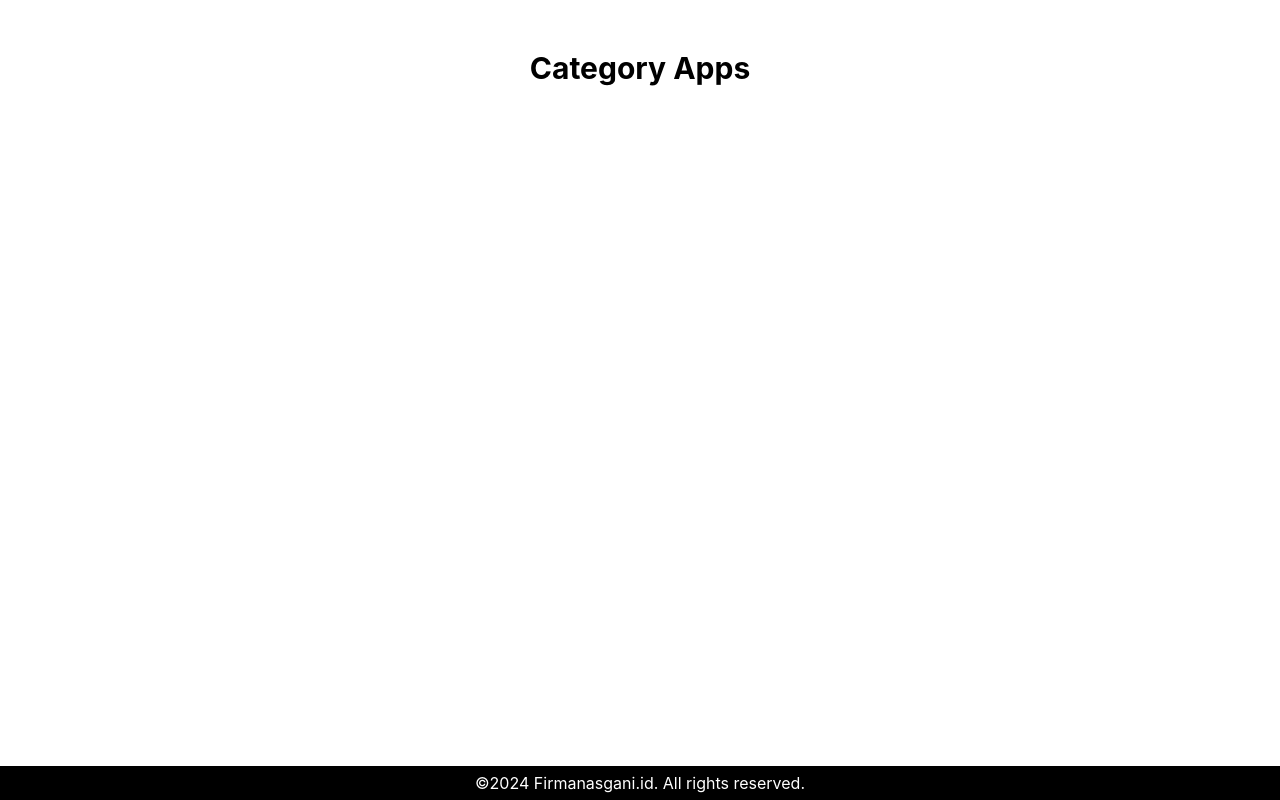
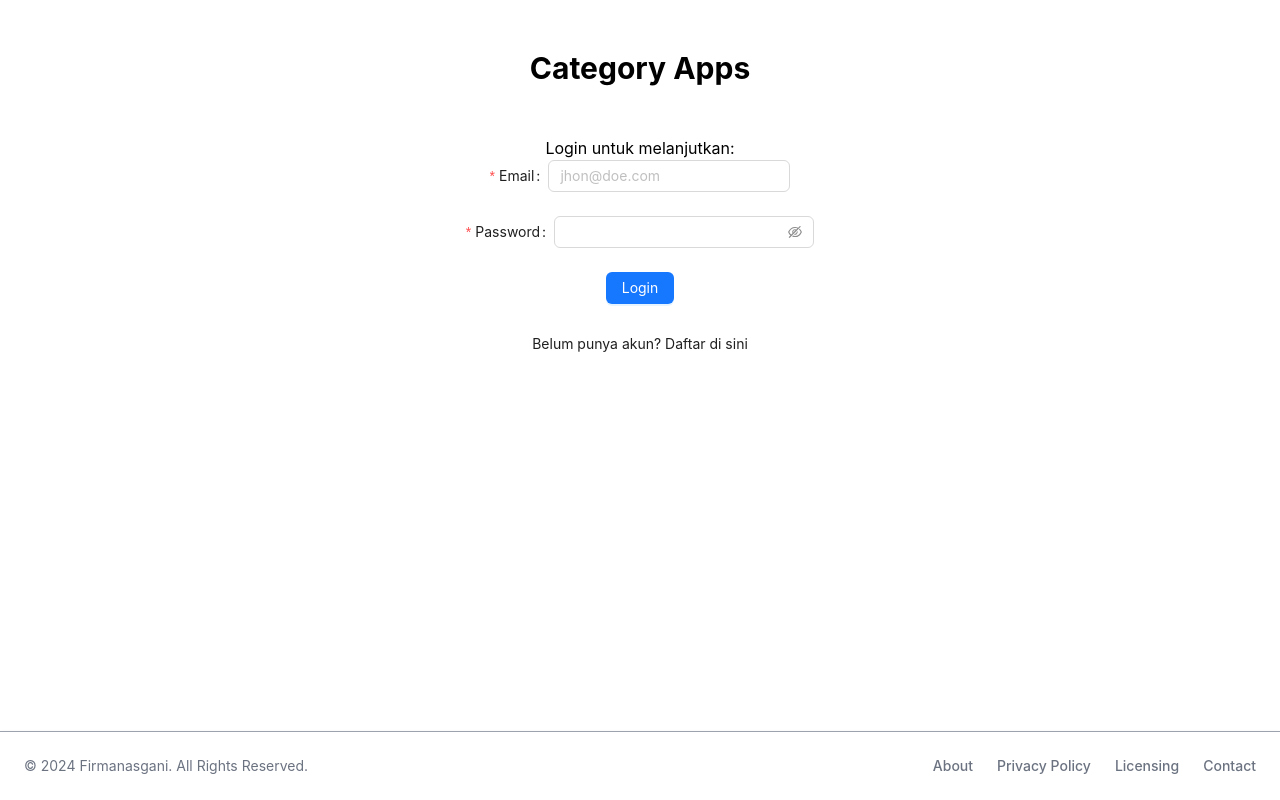
Before and after one commit to firmanasgani/module-4-apps, a React (Create React App) app: page /signin in a window 1280 px wide. Built offline with nearby package versions, Linux system fonts and the light colour scheme; the HTML template or start-up script is replaced by a standard one.

Commit message:
check login, register, and home

```diff
--- a/package.json
+++ b/package.json
@@ -12,6 +12,7 @@
     "@types/react": "^18.2.79",
     "@types/react-dom": "^18.2.25",
     "antd": "^5.16.2",
+    "axios": "^1.6.8",
     "formik": "^2.4.5",
     "react": "^18.2.0",
     "react-dom": "^18.2.0",
--- a/src/App.tsx
+++ b/src/App.tsx
@@ -6,24 +6,23 @@ import Signup from "./Pages/Signup";
 import Signin from "./Pages/Signin";
 import Home from "./Pages/Home";
 
-const HelloWorld = () => {
-  const token = localStorage.getItem("token");
-  return token ? <Home /> : <NotLoginYet />;
-};
-const App = () => {
+
+function Boostrap(){
+
   return (
     <>
       <BrowserRouter>
         <Routes>
-          <Route index path="/" element={<HelloWorld />} />
+          <Route index path="/" element={<Home />} />
           <Route path="/register" element={<Register />} />
           <Route path="/signup" element={<Signup />} />
           <Route path="/signin" element={<Signin />} />
-          <Route path="/dashboard" element={<HelloWorld />} />
+          <Route path="/dashboard" element={<NotLoginYet />} />
+          <Route path="*" element={<NotLoginYet />} />
         </Routes>
       </BrowserRouter>
     </>
   );
 };
 
-export default App;
+export default Boostrap;
--- a/src/Pages/Home.tsx
+++ b/src/Pages/Home.tsx
@@ -1,7 +1,46 @@
+import { useEffect, useMemo, useState } from "react";
+import Header from "../components/Header/Index";
+import Footer from "../components/Footer/Index";
 const Home = () => {
+    const [data, setData] = useState({
+        name: '',
+        email: ''
+    })
+
+    const [categories, setCategories] = useState()
+
+    useMemo(() => {
+        const token = localStorage.getItem("_tkn");
+        const url = 'https://library-crud-sample.vercel.app/api'
+        const getProfile = async() => {
+            const getProfile = await fetch(url+'/user/profile', {headers: {Authorization: `Bearer ${token}`}}).then((res) => {return res.json()})
+            const data = getProfile
+            setData(data)
+            // return token ? <Home /> : <NotLoginYet />;
+          };
+
+
+        const getAllCategory = async() => {
+            const getCategory = await fetch(url+'/user/category', {headers: {Authorization: `Bearer ${token}`}}).then((res) => {return res.json()})
+            const data = getCategory
+            setCategories(data)
+        }
+        setTimeout(() => {
+            getProfile()
+            getAllCategory()
+        }, 500)
+    }, [])
 
     return (
-        <div>Home</div>
+        <>
+            <Header />
+            <div className="flex justify-center flex-col items-center mb-10">
+                Welcome back, {data.name}!
+
+
+            </div>
+            <Footer />
+        </>
     )
 }
 
--- a/src/Pages/Signin.tsx
+++ b/src/Pages/Signin.tsx
@@ -1,17 +1,80 @@
-
-import Footer from "../components/Footer/Index"
-import Header from "../components/Header/Index"
-
+import { useState } from "react";
+import Footer from "../components/Footer/Index";
+import Header from "../components/Header/Index";
+import InputForms from "../components/InputForms";
+import { Form as FormAntd, Button } from "antd";
+import { Link } from "react-router-dom";
+import axios from "axios";
 
 const Signin = () => {
+  const url = "https://library-crud-sample.vercel.app/api";
+  const [email, setEmail] = useState("");
+  const [password, setPassword] = useState("");
+  const validateEmail = (email: string) => {
+    var re = /\S+@\S+\.\S+/;
+    return re.test(email);
+  };
+  const handleSubmit = (e: any) => {
+    try {
+      const validate = validateEmail(email);
+      if (!validate) {
+        return alert("Your email format is incorrect.");
+      }
 
-    return(
-        <>
-            <Header />
-            <Footer />
-        </>
+      axios
+        .post(`${url}/user/login`, {
+          email: email,
+          password: password,
+        })
+        .then((response) => {
+          alert("Success Login");
+          console.log("token", response.data);
+          localStorage.setItem("_tkn", response.data.token);
+        })
+        .catch((error) => console.log("Error: " + error));
+    } catch (err: any) {
+      console.log(`handling error: ${err.message}`);
+    }
+  };
 
-    )
-}
+  return (
+    <>
+      <Header />
+      <div className="flex justify-center flex-col items-center mb-10">
+        <h1>Login untuk melanjutkan:</h1>
+        <InputForms
+          nameForms="email"
+          labelForms="Email"
+          placeholder="jhon@doe.com"
+          handleChange={setEmail}
+          rules={[
+            { required: true, message: "Please Input your email" },
+            {
+              type: "email",
+              message: "The input is not valid E-mail!",
+            },
+          ]}
+        />
+        <InputForms
+          nameForms="password"
+          labelForms="Password"
+          handleChange={setPassword}
+          password={true}
+          placeholder="Ex: fox jumping on the lazy dog "
+          rules={[{ required: true, message: "Please Input your password" }]}
+        />
+        <FormAntd.Item>
+          <Button type="primary" htmlType="submit" onClick={handleSubmit}>
+            Login
+          </Button>
+        </FormAntd.Item>
+        <FormAntd.Item>
+          <Link to="/signup">Belum punya akun? Daftar di sini</Link>
+        </FormAntd.Item>
+      </div>
+      <Footer />
+    </>
+  );
+};
 
-export default Signin
+export default Signin;
--- a/src/Pages/Signup.tsx
+++ b/src/Pages/Signup.tsx
@@ -2,21 +2,73 @@
 import Header from "../components/Header/Index";
 import Footer from "../components/Footer/Index";
 import { Link } from 'react-router-dom'
+import { useState } from "react";
+import axios from 'axios'
 
 const Signup = () => {
+  const url = 'https://library-crud-sample.vercel.app/api'
+  const [forms, setForms] = useState({
+    name: '',
+    email: '',
+    password: ''
+  })
+
+  const [confirmPassword, setConfirmPassword] = useState("")
+
+  const validateEmail = (email:string) => {
+    var re = /\S+@\S+\.\S+/;
+    return re.test(email);
+  };
+
+  const handleConfirmPassword = (pass: string, conPass: string) => {
+    if(pass === conPass) return true
+    return false
+  }
+
+  const HandleSubmit = (e: any) => {
+    try {
+
+      e.preventDefault()
+      const email = validateEmail(forms.email)
+      if(!email) {
+        return alert("Your email format is incorrect.")
+      }
+      const checkPassword = handleConfirmPassword(forms.password, confirmPassword)
+
+      if(forms.password.length < 8) return alert("Password must  be at least 8 characters")
+      if(forms.password.search(/[a-z]/)<0) return alert("Password must be at least one lowercase letter")
+      if(forms.password.search(/[A-Z]/)<0) return alert("Password must be at least one uppercase letter")
+      if(forms.password.search(/[0-9]/)<0) return alert("Password must be at least one number")
+      if(!checkPassword) return alert("Your password and confirm password not matches")
+
+      axios.post(`${url}/user/register`, forms).then((response) => {
+        alert('Success add users')
+        const form = {
+          name: '',
+          email: '',
+          password: ''
+        }
+        setForms(form)
+        setConfirmPassword('')
+      }).catch((error) => console.log("Error: "+error));
+
+    }catch(err: any) {
+      console.error(`Error handling submit: ${err.message}`)
+    }
+  }
 
 
 
   return (
     <>
       <Header />
-      <div className="flex justify-center items-center">
+      <div className="flex justify-center items-center mb-10">
         <div>
           <h1 className="text-xl font-medium text-center text-gray-900">
             Daftar untuk masuk
           </h1>
           <div className="w-full max-w-xl">
-            <form className="bg-white shadow-md rounded px-8 pt-6 pb-8 mb-4">
+            <form className="bg-white shadow-md rounded px-8 pt-6 pb-8 mb-4" onSubmit={HandleSubmit}>
             <div className="mb-4">
                 <label
                   className="block text-gray-700 text-sm font-bold mb-2"
@@ -27,7 +79,8 @@ const Signup = () => {
                 <input
                   className="shadow appearance-none border rounded w-full py-2 px-3 text-gray-700 leading-tight focus:outline-none focus:border-blue-500 focus:shadow-outline"
                   type="text"
-                  id="fullname"
+                  onChange={(e) => setForms({...forms, name: e.target.value})}
+                  value={forms.name}
                   placeholder="Nama lengkap"
                 />
               </div>
@@ -41,7 +94,8 @@ const Signup = () => {
                 <input
                   className="shadow appearance-none border rounded w-full py-2 px-3 text-gray-700 leading-tight focus:outline-none focus:border-blue-500 focus:shadow-outline"
                   type="email"
-                  id="email"
+                  value={forms.email}
+                  onChange={(e) => setForms({...forms, email: e.target.value})}
                   placeholder="Email"
                 />
               </div>
@@ -55,7 +109,8 @@ const Signup = () => {
                 <input
                   className="shadow appearance-none border rounded w-full py-2 px-3 text-gray-700 leading-tight focus:outline-none focus:shadow-outline focus:border-blue-500 mb-3"
                   type="password"
-                  id="password"
+                  value={forms.password}
+                  onChange={(e) => setForms({...forms, password: e.target.value})}
                   placeholder="******************"
                 />
 
@@ -70,8 +125,9 @@ const Signup = () => {
                 <input
                   className="shadow appearance-none border rounded w-full py-2 px-3 text-gray-700 leading-tight focus:outline-none focus:shadow-outline focus:border-blue-500 mb-3"
                   type="password"
-                  id="confirmPassword"
                   placeholder="******************"
+                  value={confirmPassword}
+                  onChange={(e) => setConfirmPassword(e.target.value)}
                 />
                 <p className="text-red-500 text-xs italic">
                   Please choose a password.
@@ -80,16 +136,14 @@ const Signup = () => {
               <div className="flex items-center">
                 <button
                   className="bg-blue-500 hover:bg-blue-700 text-white font-bold py-2 px-4 rounded focus:outline-none focus:shadow-outline"
-                  type="button"
+                  type="submit"
                 >
                   Daftar
                 </button>
               </div>
               <div className="mb-6">
                 <Link to="/signin" className="inline-block align-baseline font-bold text-sm text-blue-500 hover:text-blue-800">
-
                   Sudah punya akun? klik ini
-
                 </Link>
               </div>
             </form>
--- a/src/components/Footer/Index.tsx
+++ b/src/components/Footer/Index.tsx
@@ -1,12 +1,33 @@
+import { Link } from "react-router-dom";
+
 const Footer = () => {
-    return(
+  return (
+    <>
+      <footer className="fixed bottom-0 left-0 z-20 w-full p-4 bg-white border-t border-gray-400 shadow md:flex md:items-center md:justify-between md:p-6 dark:bg-gray-800 dark:border-gray-600">
+        <span className="text-sm text-gray-500 sm:text-center dark:text-white-400">
+          © 2024{" "}
+          <Link to="https://firmanasgani.id/" className="hover:underline">
+            Firmanasgani
+          </Link>
+          . All Rights Reserved.
+        </span>
+        <ul className="flex flex-wrap items-center mt-3 text-sm font-medium text-gray-500 dark:text-gray-400 sm:mt-0">
+          <li>
+            <Link to="/" className="hover:underline me-4 md:me-6">About</Link>
+          </li>
+          <li>
+            <Link  to="/" className="hover:underline me-4 md:me-6">Privacy Policy</Link>
+          </li>
+          <li>
+            <Link to="/" className="hover:underline me-4 md:me-6">Licensing</Link>
+          </li>
+          <li>
+            <Link to="/" className="hover:underline">Contact</Link>
+          </li>
+        </ul>
+      </footer>
+    </>
+  );
+};
 
-        <>
-            <p style={{textAlign: 'center', width: '100%', bottom: 0, position: "absolute", backgroundColor: 'black', color: 'white', padding: '5px'}}>
-              &copy;2024 <a href="https://firmanasgani.id">Firmanasgani.id</a>. All rights reserved.
-            </p>
-        </>
-    )
-}
-
-export default Footer
+export default Footer;
--- a/src/components/Utils/Users.ts
+++ /dev/null
@@ -1,4 +0,0 @@
-export interface UserInterface {
-    name: string,
-    email: string
-}
```
Also changed, not shown: src/Pages/Register.tsx (+0 -12 lines), 1 other file (tests, documents, lock files or other folders).
